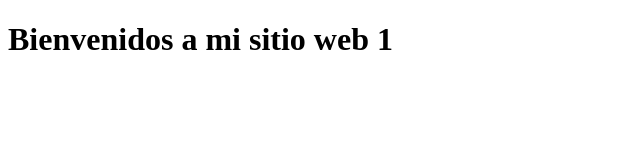
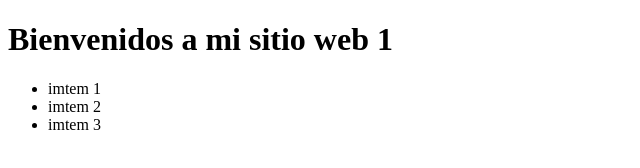
Before and after one commit to vanebev/proyecto-2, a plain HTML site: page index.html in a window 1280 px wide. Shown: the whole page, without its empty margins (0-640 px from the left). Drawn offline with Linux system fonts and the light colour scheme.

Commit message:
agregue un lista desordenada de tres items

```diff
--- a/index.html
+++ b/index.html
@@ -7,6 +7,11 @@
 </head>
 <body>
     <h1>Bienvenidos a mi sitio web 1</h1>
+    <ul>
+        <li>imtem 1</li>
+        <li>imtem 2</li>
+        <li>imtem 3</li>
+    </ul>
 
 </body>
 </html>
```
